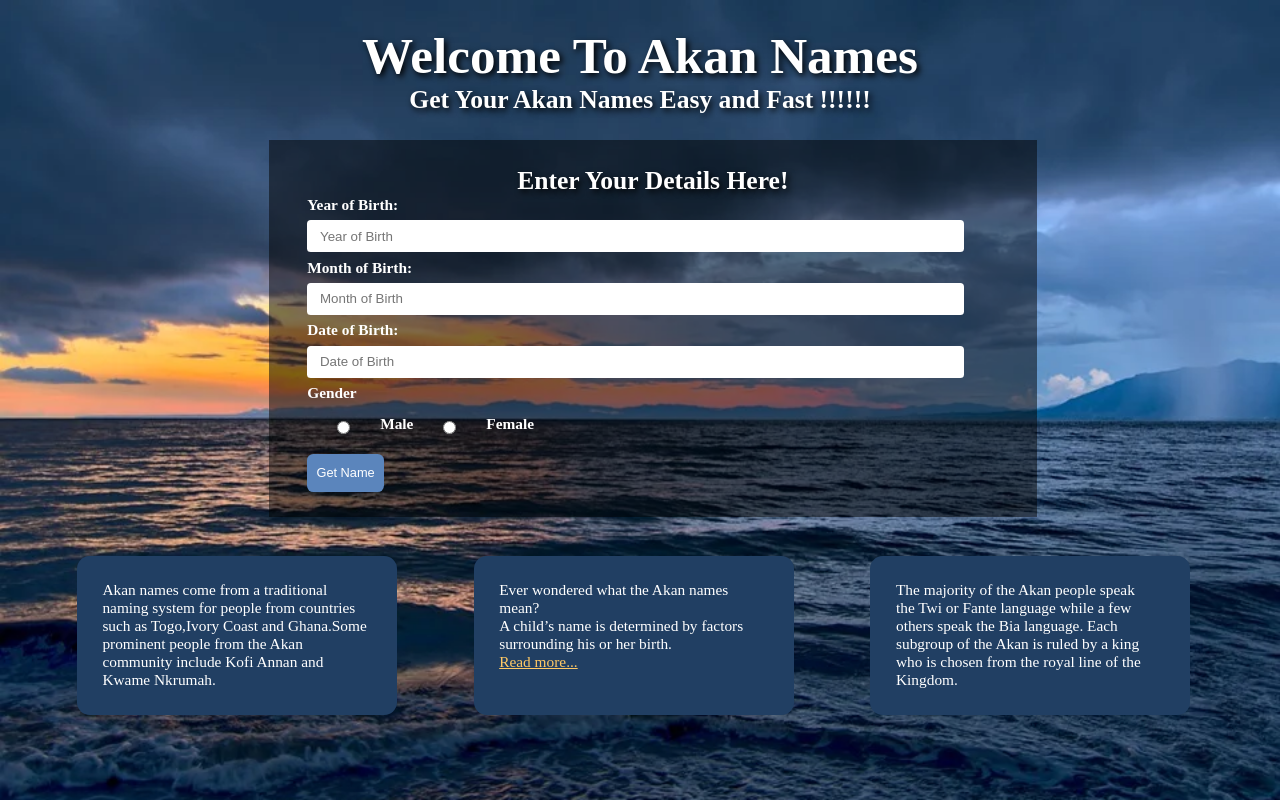
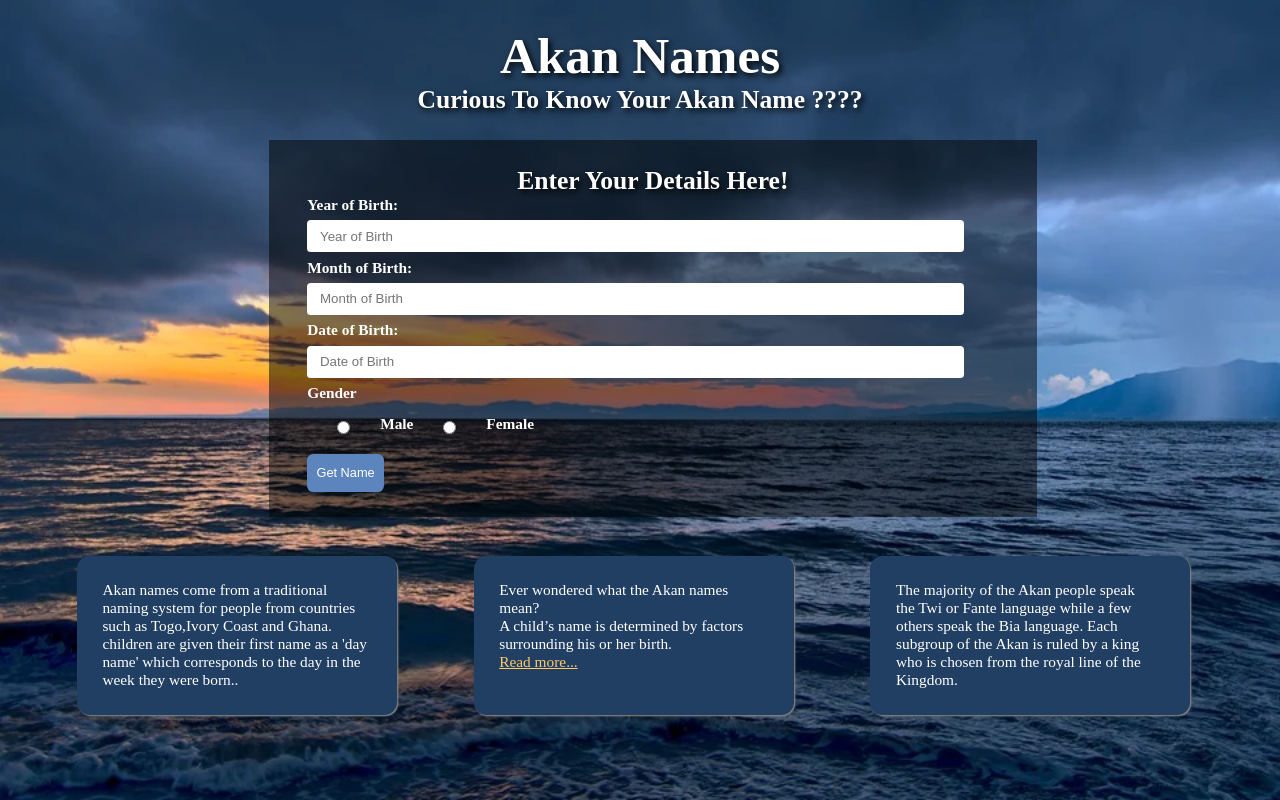
Before and after one commit to AjedidahMwanzia/Akan, a plain HTML site: page index.html in a window 1280 px wide. Drawn offline with Linux system fonts and the light colour scheme.

Commit message:
updated the title

```diff
--- a/css/style.css
+++ b/css/style.css
@@ -87,7 +87,7 @@ button{
     font-size: 1.2vw;
     color: white;
     border-radius: 1vw;
-    box-shadow: ;
+    box-shadow: 0.1vw 0.1vw 0.1vw grey;
 }
 a{
     color: rgb(255,201,101);
--- a/index.html
+++ b/index.html
@@ -10,8 +10,8 @@
 <body>
       <div class="title">
 
-            <h1>Welcome To Akan Names</h1>
-            <h2>Get Your Akan Names Easy and Fast !!!!!!</h2>
+            <h1>Akan Names</h1>
+            <h2>Curious To Know Your Akan Name  ????</h2>
 
         </div>
 
@@ -40,7 +40,7 @@
           </div>
           <div class="cards">
               <div class="card">
-                  <P>Akan names come from a traditional naming system  for people from countries such as Togo,Ivory Coast  and Ghana.Some prominent people from the Akan community include Kofi Annan and Kwame Nkrumah. </P>
+                  <P>Akan names come from a traditional naming system  for people from countries such as Togo,Ivory Coast  and Ghana. children are given their first name as a 'day name' which corresponds to the day in the week they were born.. </P>
               </div>
               <div class="card">
                   <p> Ever wondered what the Akan names mean?<br>A child’s name is determined by factors surrounding his or her birth.</p>
@@ -49,8 +49,10 @@
              <div class="card">
                  <p>The majority of the Akan people speak  <br> the Twi or Fante language while a few <br>others  speak the Bia language. Each <br> subgroup of the Akan is ruled by a king who is chosen from the royal line of the Kingdom.  </p>
              </div>
+         </div>
+         <div class="footer">
 
-          </div>
+         </div>
 
 
 
```
